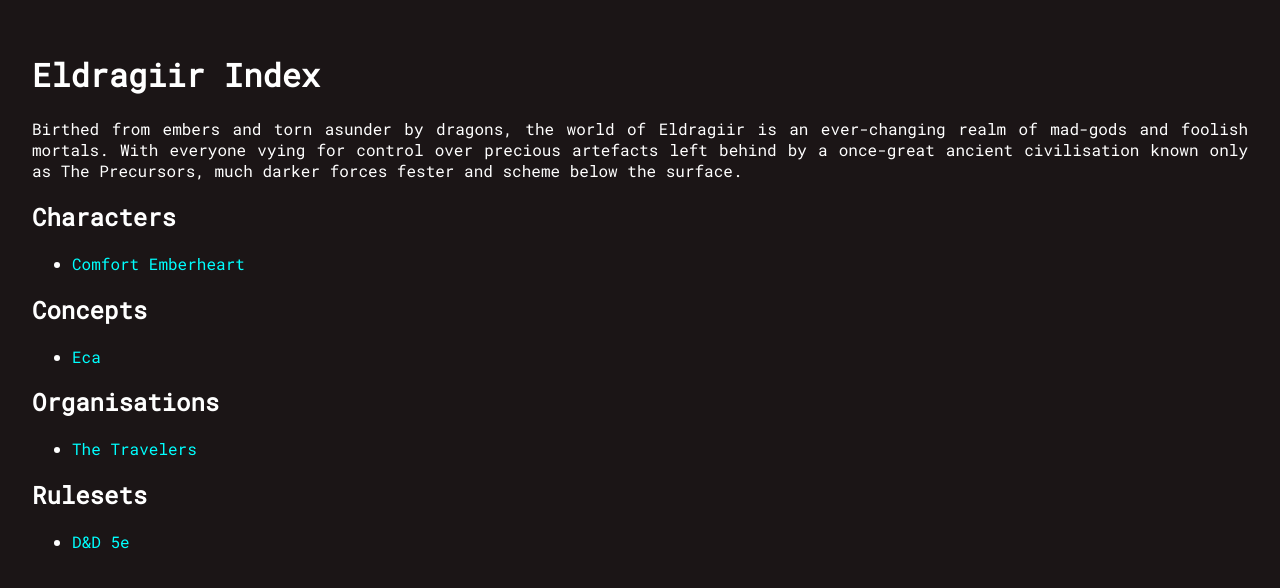
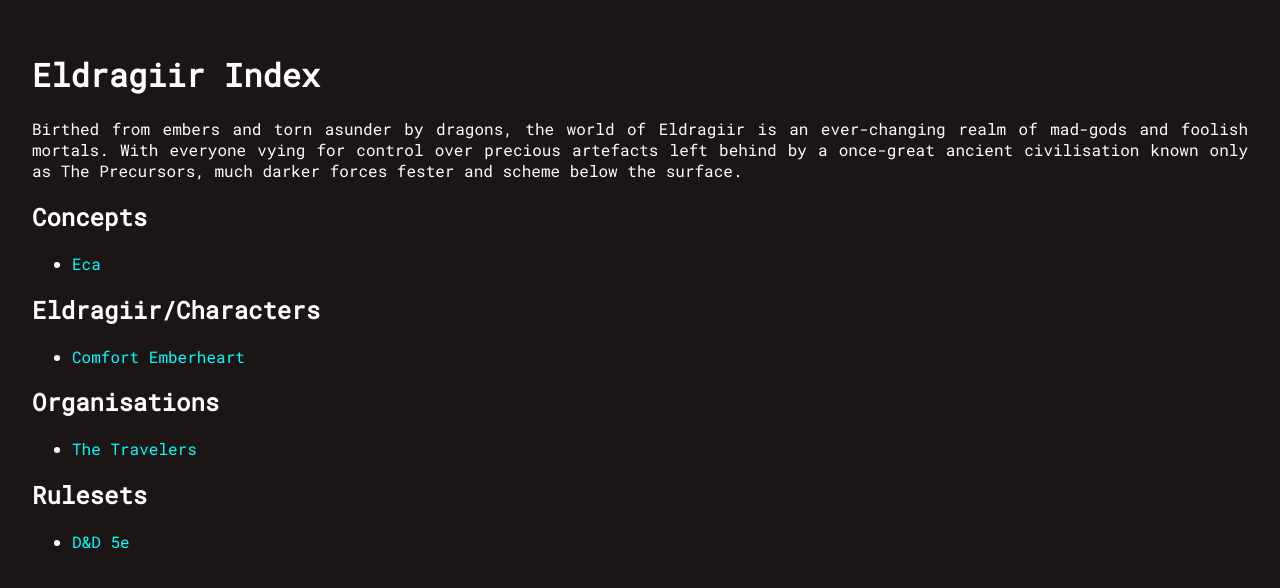
Before and after one commit to zuedev/eldragiir.guide, a Jekyll site: the page built from eldragiir/index.html, in a window 1280 px wide. Shown: the top 588 px of the page. Built offline with Jekyll 4.4.1, drawn with Linux system fonts in a browser that asks for light colours.

Commit message:
subcategories

```diff
--- a/_posts/characters/2020-04-28-comfort_emberheart.md
+++ b/_posts/characters/2020-04-28-comfort_emberheart.md
@@ -13,7 +13,7 @@ backgroundSource: https://youtu.be/GCiCghiu1Z0
 customCss: /assets/css/comfort.css
 published: true
 categories:
-  - characters
+  - eldragiir/characters
 tags:
   - eca_practitioners
   - dustborn
```
